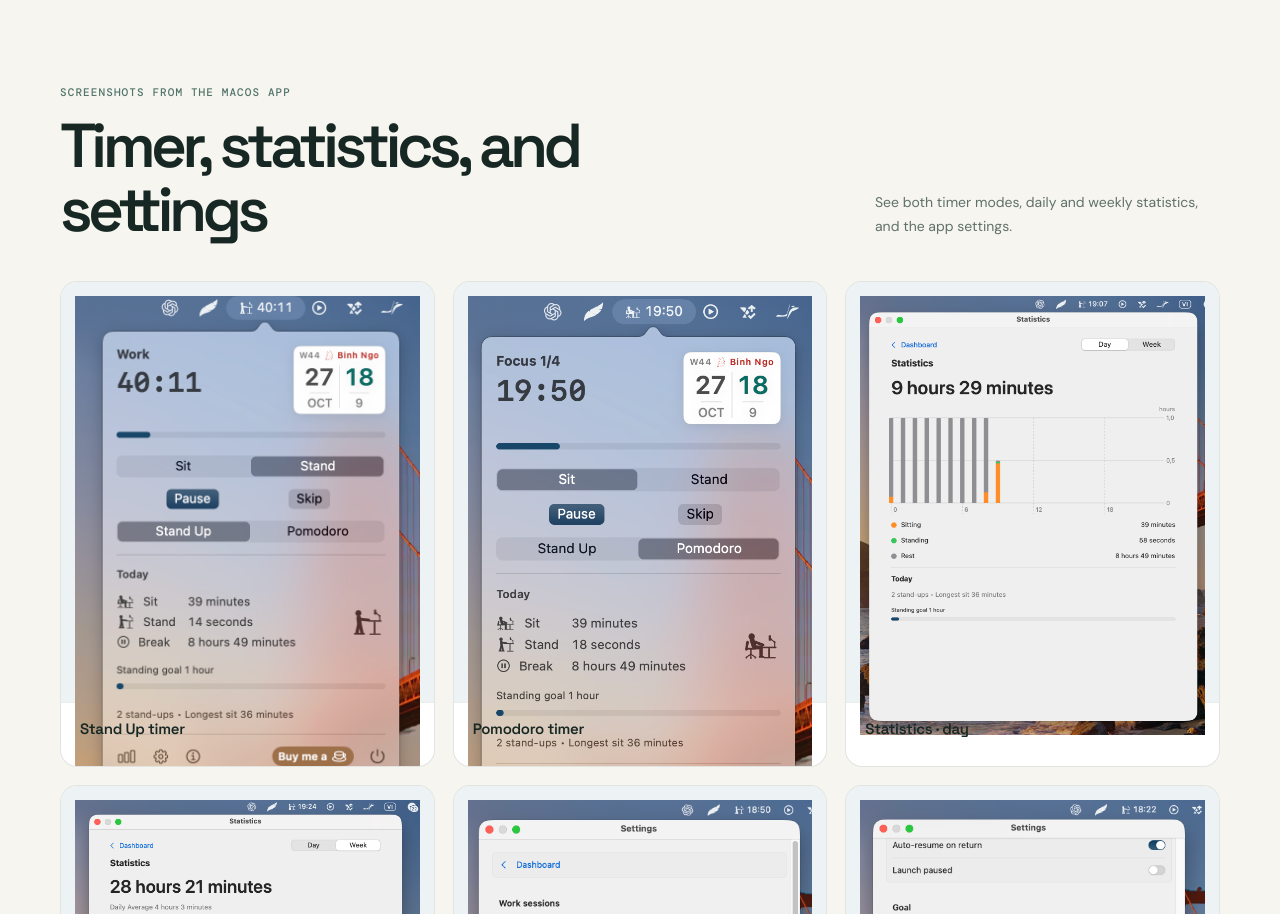
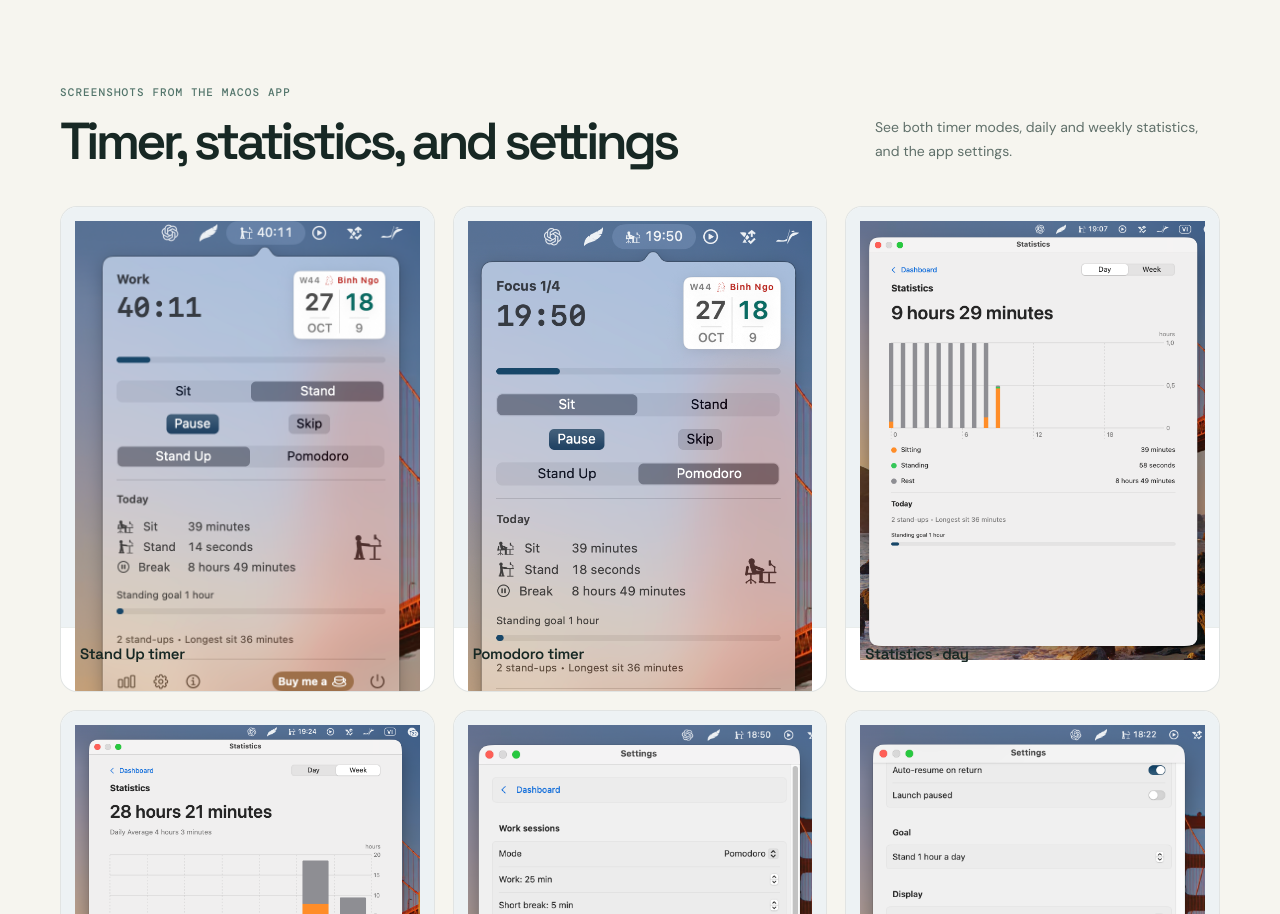
Before and after one commit to 0xdonniechu/sitting-time, a website built with Vite: page site/index.html in a window 1280 px wide. Shown: the part 862-1776 px from the top of the page. Built offline with nearby package versions, Linux system fonts and the light colour scheme.

Commit message:
Prevent orphaned word in screenshots heading

```diff
--- a/site/index.html
+++ b/site/index.html
@@ -17,6 +17,7 @@
       .proof-row{display:grid;grid-template-columns:repeat(4,1fr);border-block:1px solid var(--line)}.proof-item{padding:20px 16px;text-align:center;color:#52645d;font:11px var(--mono);letter-spacing:.04em}.proof-item+.proof-item{border-left:1px solid var(--line)}.proof-item b{color:var(--ink);font-weight:500}
       .section{padding:104px 0}.section-head{display:flex;justify-content:space-between;align-items:end;gap:42px;margin-bottom:38px}.section h2{font:600 clamp(39px,5vw,62px)/1.04 var(--display);letter-spacing:-.075em;max-width:680px;margin:13px 0 0}.section-intro{max-width:345px;color:var(--muted);font-size:14px;line-height:1.7;margin:0 0 4px}.routines{display:grid;grid-template-columns:1fr 1fr;gap:16px}.routine{min-height:236px;padding:27px 29px;border:1px solid var(--line);border-radius:17px;position:relative;overflow:hidden}.routine:first-child{background:#e8f0e4}.routine:last-child{background:#e2edf5}.routine-label{font:500 10px var(--mono);letter-spacing:.1em;text-transform:uppercase;color:#5a7168}.routine h3{font:600 29px var(--display);letter-spacing:-.06em;margin:23px 0 9px}.routine p{max-width:355px;color:#596d64;font-size:14px;line-height:1.65;margin-bottom:19px}.cycle{font:500 12px var(--mono);color:#355a72}.routine-mark{position:absolute;right:24px;top:20px;width:36px;height:36px;border:1px solid #17282435;border-radius:50%;display:grid;place-items:center;color:#477b68;font:500 15px var(--mono)}
       .screens-section{padding-top:82px}.screens-grid{display:grid;grid-template-columns:repeat(3,minmax(0,1fr));gap:18px}.screen-card{margin:0;border:1px solid var(--line);border-radius:17px;background:#fff;overflow:hidden}.screen-visual{height:420px;padding:14px;background:#edf2f4;display:grid;place-items:center}.screen-card img{display:block;width:100%;height:100%;object-fit:contain;object-position:center}.screen-caption{min-height:64px;padding:16px 19px 18px;display:flex;justify-content:space-between;align-items:baseline;gap:12px;border-top:1px solid #e9edeb}.screen-caption strong{font:600 15px var(--display);letter-spacing:-.02em}.screen-caption span{color:#75827c;font:10px var(--mono);text-align:right}
+      .screens-section #screens-title{max-width:100%;font-size:clamp(33px,4.2vw,52px)}
       .reminder-shots{display:grid;grid-template-columns:1fr 1fr;gap:18px;margin-top:22px}.reminder-shot-visual{aspect-ratio:16/9;background:#edf2f4}.reminder-shot-visual img{display:block;width:100%;height:100%;object-fit:cover}
       .why{background:var(--ink);color:#f6f5ef;border-radius:22px;padding:68px 70px;display:grid;grid-template-columns:.88fr 1.12fr;gap:72px;align-items:start}.why .kicker{color:var(--green)}.why h2{font:600 clamp(39px,4.8vw,57px)/1.05 var(--display);letter-spacing:-.075em;margin:14px 0 19px}.why-copy{font-size:14px;line-height:1.75;color:#d2dcd6}.feature-list{list-style:none;padding:0;margin:0}.feature-list li{display:grid;grid-template-columns:31px 1fr;gap:13px;padding:16px 0;border-bottom:1px solid #ffffff25;color:#dce4df;font-size:13px;line-height:1.65}.feature-list li:first-child{padding-top:3px}.feature-icon{width:26px;height:26px;border-radius:8px;background:#c8f2771c;color:var(--green);display:grid;place-items:center;font:500 12px var(--mono)}.feature-list strong{color:white;font-weight:700}
       .stats-grid{display:grid;grid-template-columns:repeat(3,1fr);gap:14px}.stat-card{padding:24px;border:1px solid var(--line);border-radius:15px;background:#fff}.stat-index{font:500 10px var(--mono);color:#72827b}.stat-card h3{font:600 21px var(--display);letter-spacing:-.04em;margin:25px 0 8px}.stat-card p{color:var(--muted);font-size:13px;line-height:1.65;margin-bottom:0}.bar-set{height:55px;display:flex;align-items:end;gap:6px;margin-top:22px}.bar-set i{display:block;flex:1;max-width:16px;border-radius:4px 4px 1px 1px;background:#76a8d3}.bar-set i:nth-child(2n){background:#88c9b2}.bar-set i:nth-child(3n){background:#cee78b}.stats-foot{margin-top:14px;color:#78867f;font:10px var(--mono)}
```
